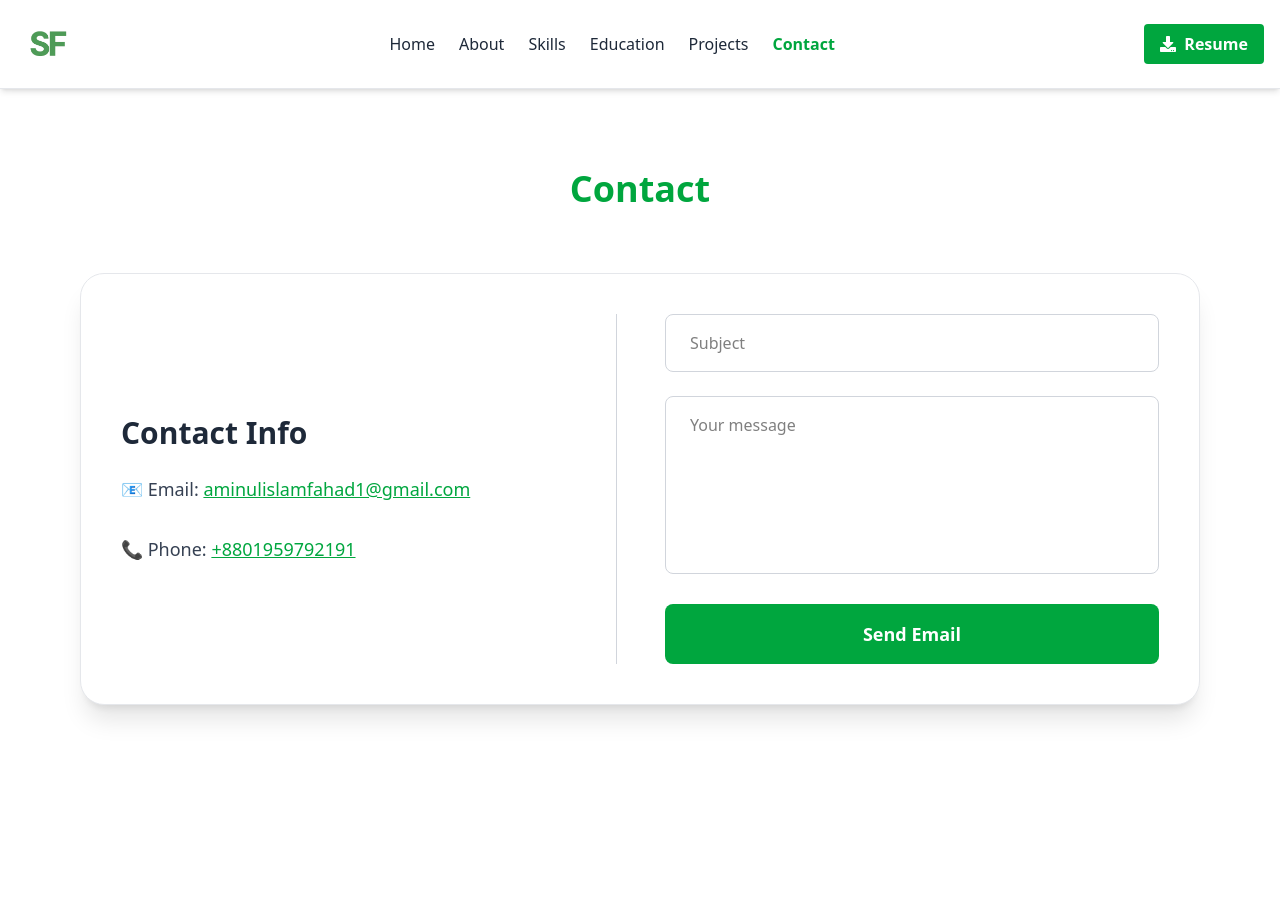
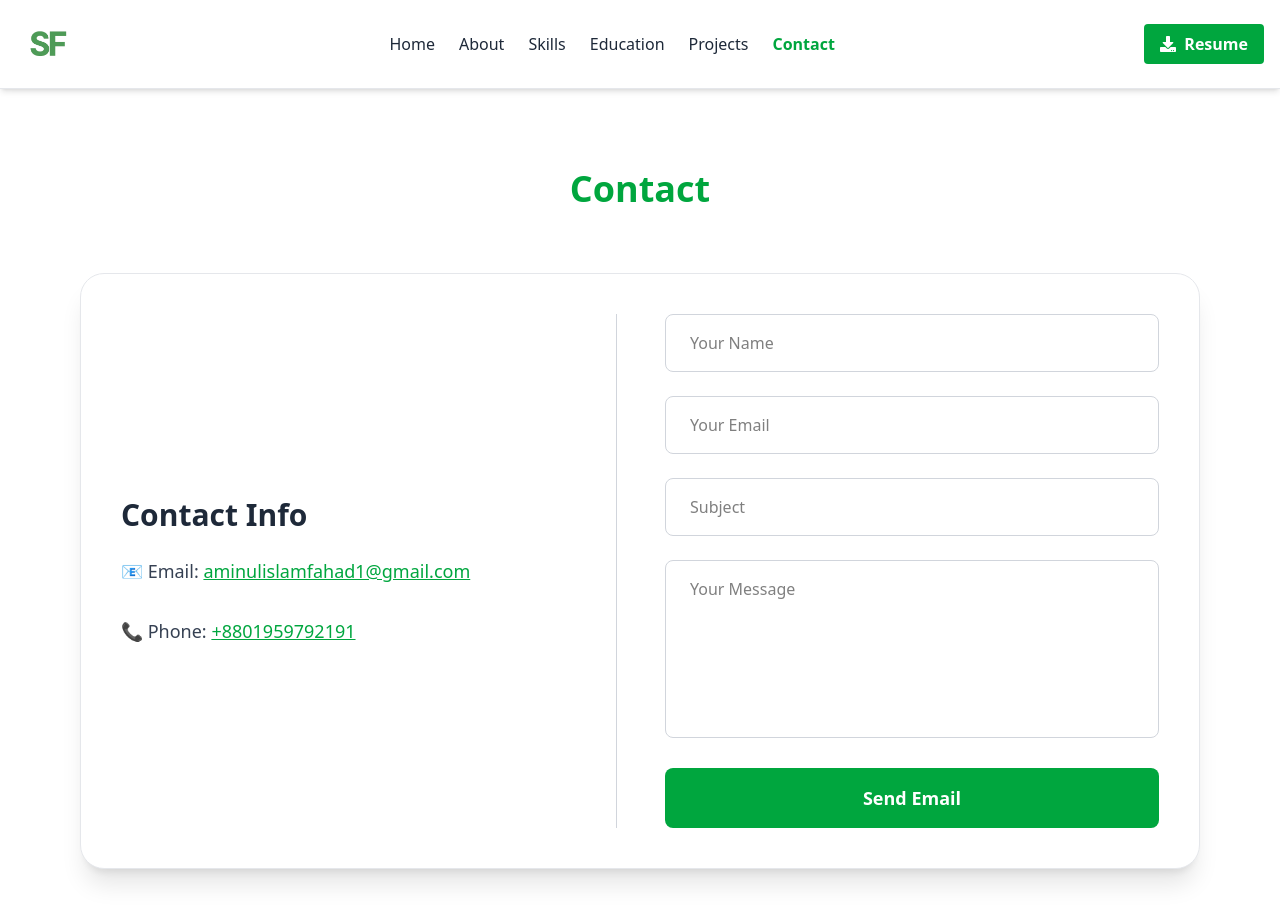
Before and after one commit to fahadbgnr/portfolio, a React (Vite) app: page /contact in a window 1280 px wide. Shown: the top 922 px of the page. Before the commit the page ends 800 px from the top, so only its background shows below. Built offline with nearby package versions, Linux system fonts and the light colour scheme.

Commit message:
portfolio done

```diff
--- a/package.json
+++ b/package.json
@@ -10,8 +10,10 @@
     "preview": "vite preview"
   },
   "dependencies": {
+    "@emailjs/browser": "^4.4.1",
     "@tailwindcss/vite": "^4.1.11",
     "aos": "^2.3.4",
+    "emailjs-com": "^3.2.0",
     "framer-motion": "^12.19.2",
     "react": "^19.1.0",
     "react-dom": "^19.1.0",
--- a/src/pages/ConTact/Contact.jsx
+++ b/src/pages/ConTact/Contact.jsx
@@ -3,10 +3,13 @@ import Swal from "sweetalert2";
 import AOS from "aos";
 import "aos/dist/aos.css";
 import { Helmet } from "react-helmet";
+import emailjs from "emailjs-com";
 
 const Contact = () => {
     const [formData, setFormData] = useState({
-        subject: "",
+        name: "",
+        email: "",
+        title: "",
         message: "",
     });
 
@@ -21,67 +24,78 @@ const Contact = () => {
     const handleSubmit = (e) => {
         e.preventDefault();
 
-        Swal.fire({
-            icon: "success",
-            title: "Message sent!",
-            text: "Thank you for contacting me. I will get back to you soon.",
-            confirmButtonColor: "#22c55e",
+        emailjs.send(
+            "service_x6nmw3i",
+            "template_8ui2ih9",
+            formData,
+            "497LdArrYDYyO7cN1"
+        )
+        .then(() => {
+            Swal.fire({
+                icon: "success",
+                title: "Message sent!",
+                text: "Thank you for contacting me. I will get back to you soon.",
+                confirmButtonColor: "#22c55e",
+            });
+            setFormData({ name: "", email: "", title: "", message: "" });
+        })
+        .catch(() => {
+            Swal.fire({
+                icon: "error",
+                title: "Oops!",
+                text: "Something went wrong. Please try again.",
+                confirmButtonColor: "#ef4444",
+            });
         });
-
-        setFormData({ subject: "", message: "" });
     };
 
     return (
         <section id="contact" className="py-20 px-4 bg-white max-w-6xl mx-auto">
-            <Helmet>
-                <title>
-                    Sheikh Fahad
-                </title>
-            </Helmet>
-            <h1
-                className="text-4xl font-bold text-center text-green-600 mb-16"
-                data-aos="fade-down"
-            >
-                Contact
-            </h1>
+            <Helmet><title>Sheikh Fahad</title></Helmet>
+            <h1 className="text-4xl font-bold text-center text-green-600 mb-16" data-aos="fade-down">Contact</h1>
 
-            <div
-                className="flex flex-col md:flex-row bg-white border border-gray-200 rounded-3xl shadow-xl p-8 md:p-10 gap-10 md:gap-12"
-                data-aos="fade-up"
-            >
-                {/* Left: Contact Info */}
+            <div className="flex flex-col md:flex-row bg-white border border-gray-200 rounded-3xl shadow-xl p-8 md:p-10 gap-10 md:gap-12" data-aos="fade-up">
                 <div className="md:w-1/2 flex flex-col justify-center space-y-8 md:border-r md:border-gray-300 md:pr-10 pr-0 border-0">
-                    <h2 className="text-3xl font-extrabold text-gray-800 mb-4 md:mb-6">
-                        Contact Info
-                    </h2>
+                    <h2 className="text-3xl font-extrabold text-gray-800 mb-4 md:mb-6">Contact Info</h2>
                     <p className="text-lg text-gray-700">
                         📧 Email:{" "}
-                        <a
-                            href="mailto:aminulislamfahad1@gmail.com"
-                            className="text-green-600 underline hover:text-green-700 transition"
-                        >
+                        <a href="mailto:aminulislamfahad1@gmail.com" className="text-green-600 underline hover:text-green-700 transition">
                             aminulislamfahad1@gmail.com
                         </a>
                     </p>
                     <p className="text-lg text-gray-700">
                         📞 Phone:{" "}
-                        <a
-                            href="tel:+8801959792191"
-                            className="text-green-600 underline hover:text-green-700 transition"
-                        >
+                        <a href="tel:+8801959792191" className="text-green-600 underline hover:text-green-700 transition">
                             +8801959792191
                         </a>
                     </p>
                 </div>
 
-                {/* Right: Email Form */}
                 <div className="md:w-1/2">
                     <form onSubmit={handleSubmit} className="space-y-6">
                         <input
                             type="text"
-                            name="subject"
+                            name="name"
+                            placeholder="Your Name"
+                            value={formData.name}
+                            onChange={handleChange}
+                            required
+                            className="w-full px-6 py-4 border border-gray-300 rounded-lg focus:outline-none focus:ring-4 focus:ring-green-400 transition"
+                        />
+                        <input
+                            type="email"
+                            name="email"
+                            placeholder="Your Email"
+                            value={formData.email}
+                            onChange={handleChange}
+                            required
+                            className="w-full px-6 py-4 border border-gray-300 rounded-lg focus:outline-none focus:ring-4 focus:ring-green-400 transition"
+                        />
+                        <input
+                            type="text"
+                            name="title"
                             placeholder="Subject"
-                            value={formData.subject}
+                            value={formData.title}
                             onChange={handleChange}
                             required
                             className="w-full px-6 py-4 border border-gray-300 rounded-lg focus:outline-none focus:ring-4 focus:ring-green-400 transition"
@@ -89,7 +103,7 @@ const Contact = () => {
                         <textarea
                             name="message"
                             rows="6"
-                            placeholder="Your message"
+                            placeholder="Your Message"
                             value={formData.message}
                             onChange={handleChange}
                             required
```
Also changed, not shown: 1 other file (tests, documents, lock files or other folders).
